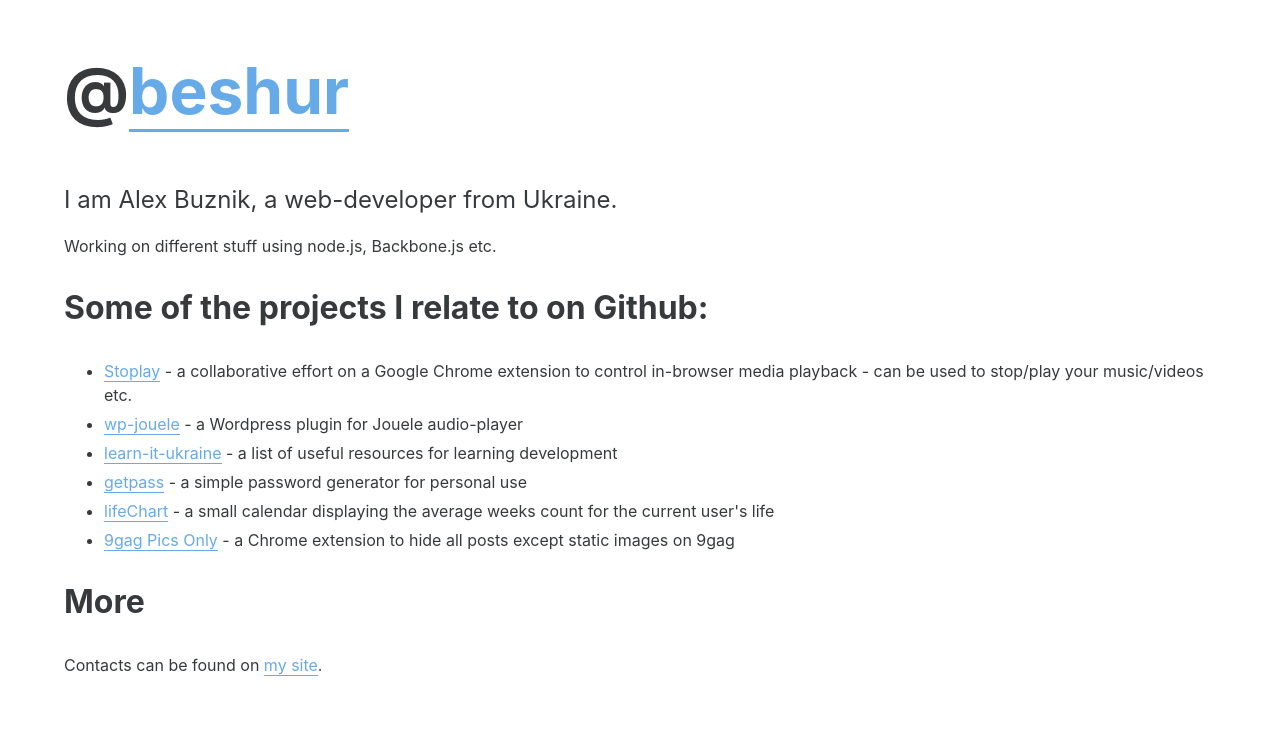
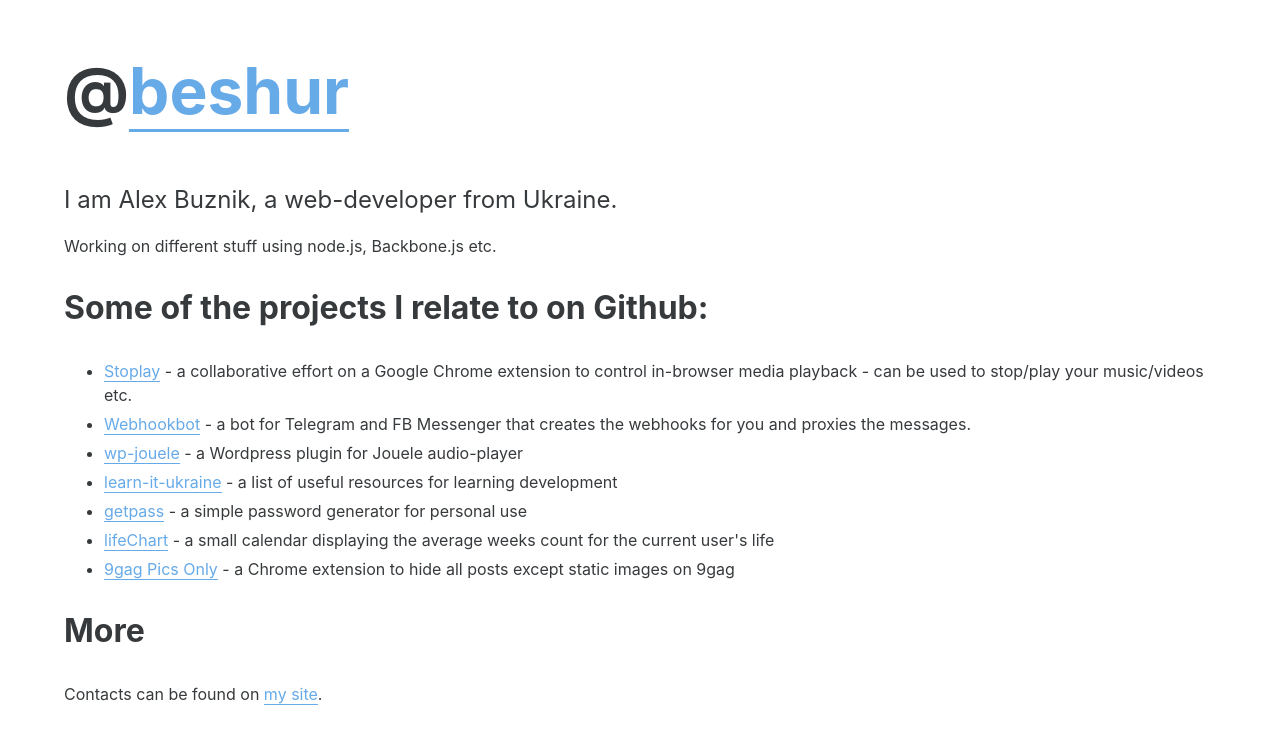
Before and after one commit to beshur/beshur.github.com, a plain HTML site: page index.html in a window 1280 px wide. Drawn offline with Linux system fonts and the light colour scheme.

Commit message:
Update index.html

```diff
--- a/index.html
+++ b/index.html
@@ -73,7 +73,7 @@
 
 		<ul>
 		<li><a href="http://stoplay.github.io/">Stoplay</a> - a collaborative effort on a Google Chrome extension to control in-browser media playback - can be used to stop/play your music/videos etc.</li>
-
+		<li><a href="https://beshur.github.io/webhookbot">Webhookbot</a> - a bot for Telegram and FB Messenger that creates the webhooks for you and proxies the messages.</li>
 		<li><a href="https://github.com/beshur/wp-jouele">wp-jouele</a> - a Wordpress plugin for Jouele audio-player</li>
 
 		<li><a href="https://beshur.github.io/learn-it-ukraine/">learn-it-ukraine</a> - a list of useful resources for learning development</li>
```
